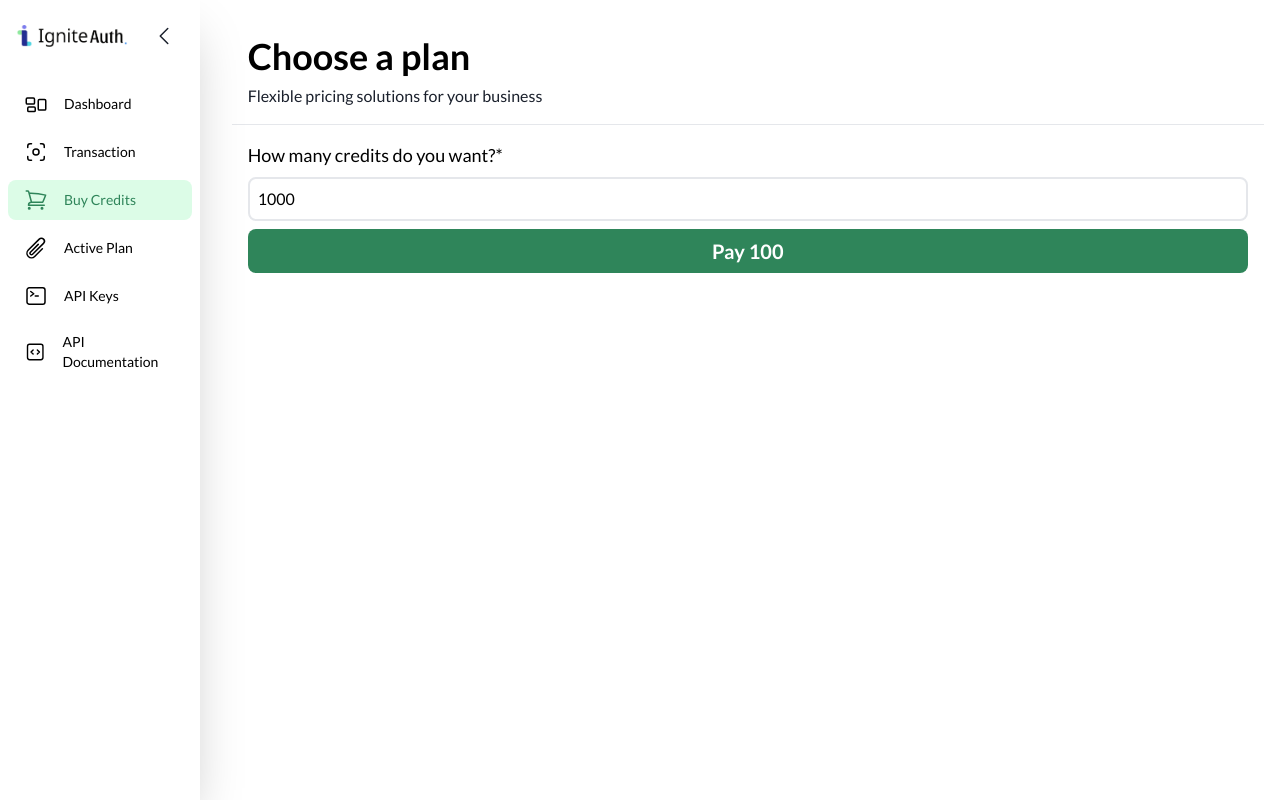
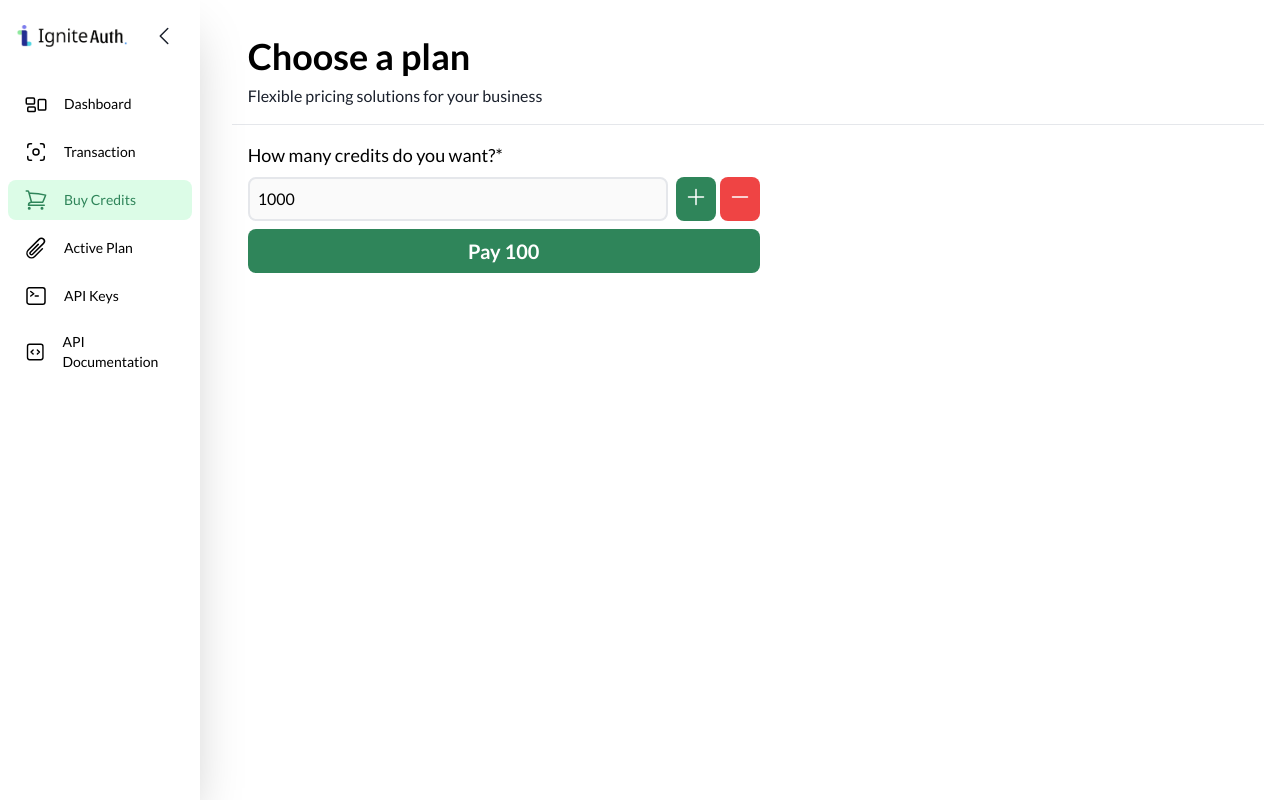
Before and after one commit to abhinnvyas/ignite-auth, a Next.js app: page /user/buycredits in a window 1280 px wide. Built offline with nearby package versions, Linux system fonts and the light colour scheme.

Commit message:
Created the Buy Credits

```diff
--- a/components/Buy Credits/Card.jsx
+++ b/components/Buy Credits/Card.jsx
@@ -4,6 +4,8 @@ import {
   CheckBadgeIcon,
   CheckIcon,
   NoSymbolIcon,
+  PlusIcon,
+  MinusIcon,
 } from "@heroicons/react/24/outline";
 import { buyCredits } from "@/app/api/buyCredits";
 import Cookies from "js-cookie";
@@ -15,6 +17,7 @@ function Card() {
   const [Credits, setCredits] = useState("1000");
   const [OrderID, setOrderID] = useState("");
   const [Amount, setAmount] = useState("100");
+  const [Step, setStep] = useState(1000);
   const router = useRouter();
 
   useEffect(() => {
@@ -62,16 +65,41 @@ function Card() {
       });
   };
 
+  const increment = () => {
+    setCredits(parseInt(Credits) + Step);
+  };
+  const decrement = () => {
+    if (Credits != 1000) setCredits(parseInt(Credits) - Step);
+  };
+
   return (
-    <div className="flex flex-col  items-start justify-center">
+    <div className="max-w-lg flex flex-col  items-start justify-center">
       <Script src="https://sandbox-payments.open.money/layer" />
       <h1 className="text-lg mb-2">How many credits do you want?*</h1>
-      <input
-        className="w-full p-2 border-2 rounded-lg border-gray-200 outline-none hover:border-gray-600 focus:border-green-600 "
-        onChange={(e) => setCredits(e.target.value)}
-        placeholder=""
-        value={Credits}
-      />
+      <div className="flex w-full space-x-2">
+        <input
+          disabled
+          type="number"
+          className="w-full p-2 border-2  rounded-lg border-gray-200 outline-none hover:border-gray-600 focus:border-green-600 cursor-not-allowed"
+          onChange={(e) => setCredits(e.target.value)}
+          placeholder=""
+          value={Credits}
+        />
+        <div className="w-fit flex space-x-1">
+          <div
+            onClick={increment}
+            className="p-2 rounded-lg bg-my_secondary hover:bg-my_secondary_dark hover:cursor-pointer"
+          >
+            <PlusIcon className="w-6 h-6  text-white" />
+          </div>
+          <div
+            onClick={decrement}
+            className="p-2 rounded-lg bg-red-500 hover:bg-red-600 hover:cursor-pointer"
+          >
+            <MinusIcon className="w-6 h-6  text-white" />
+          </div>
+        </div>
+      </div>
       <button
         onClick={onClick}
         className="w-full bg-my_secondary p-2 rounded-lg text-xl font-semibold text-white mt-2 hover:bg-my_secondary_dark transition-all ease-in-out"
```
